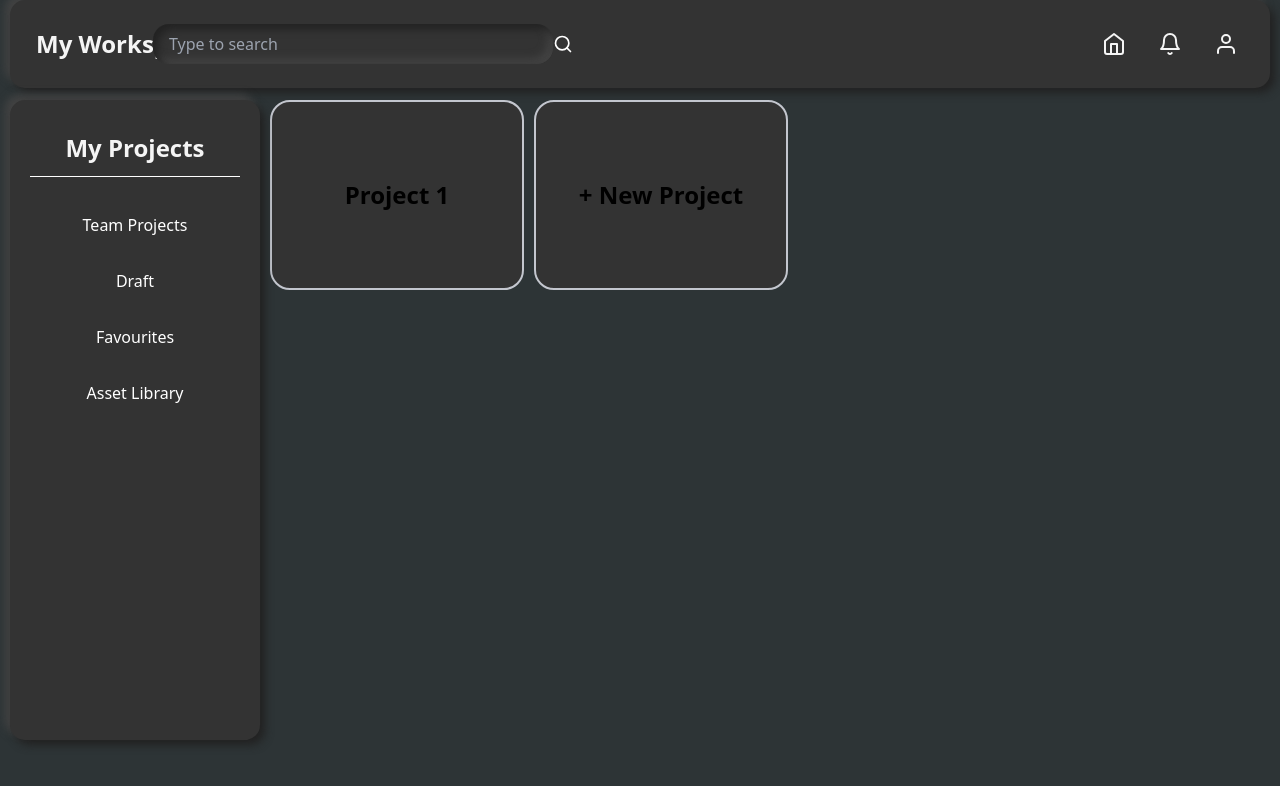
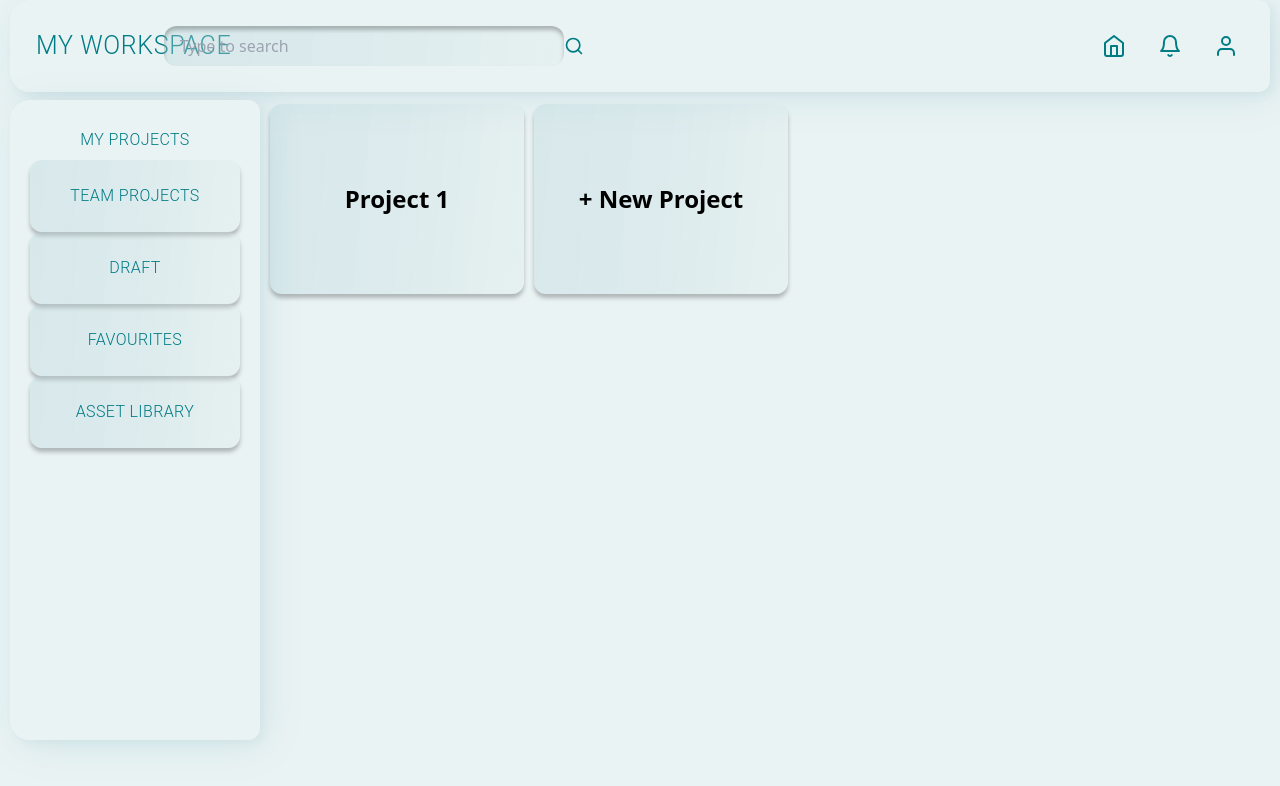
Before and after one commit to GirishMaity/XRC-Assignment, a React (Create React App) app: page /dashboard in a window 1280 px wide. Shown: the top 786 px of the page. Built offline with nearby package versions, Linux system fonts and the light colour scheme.

Commit message:
Light Mode

```diff
--- a/src/components/Cards4.js
+++ b/src/components/Cards4.js
@@ -14,12 +14,21 @@ const Card = styled.div`
   height: 190px;
   margin-right: 10px;
   border-radius: 20px;
-  background-color: #333;
+
   position: relative;
   padding: 1.8rem;
-  border: 2px solid #c3c6ce;
+
   transition: 0.5s ease-out;
   overflow: visible;
+  background: linear-gradient(
+      95.73deg,
+      rgba(0, 118, 135, 0.08) 0.9%,
+      rgba(0, 118, 135, 0.06) 52.54%,
+      rgba(0, 118, 135, 0.02) 99.06%
+    ),
+    rgba(235, 240, 241, 0.3);
+  border-radius: 12px;
+  box-shadow: 0px 4px 4px rgba(0, 0, 0, 0.25);
   &:hover {
     border-color: #008bf8;
     box-shadow: 5px 5px 8px #222, -5px -5px 8px #444;
--- a/src/components/Dashboard.js
+++ b/src/components/Dashboard.js
@@ -5,7 +5,8 @@ import styled from "styled-components";
 import Cards4 from "./Cards4";
 
 const Container = styled.div`
-  background: #2d3436;
+  background: rgba(234, 243, 244, 1);
+
   height: 100vh;
 `;
 
--- a/src/components/LandingPage.js
+++ b/src/components/LandingPage.js
@@ -3,19 +3,22 @@ import { Link } from "react-router-dom";
 import styled from "styled-components";
 
 const Container = styled.div`
-  background: #2d3436;
+  background: rgba(234, 243, 244, 1);
+
+  height: 100vh;
   display: flex;
   flex-direction: column;
   align-items: center;
   justify-content: center;
-  height: 100vh;
 `;
 
 const Text = styled.h1`
-  color: #fff;
+  color: #3f455a;
   font-size: 4rem;
   text-shadow: 2px 2px #636e72;
-  font-family: "Damion", cursive;
+  font-family: "SF Pro Text";
+  font-style: normal;
+  font-weight: 700;
 `;
 
 const Button = styled.button`
@@ -23,21 +26,23 @@ const Button = styled.button`
   height: 3rem;
   width: 20rem;
   border-radius: 10px;
-  background: linear-gradient(315deg, #494949, #3d3d3d);
+
   justify-content: center;
   align-items: center;
-  box-shadow: 2px 2px 5px rgba(0, 0, 0, 0.5),
-    -3px -3px 7px rgba(255, 255, 255, 0.05);
-  font-family: "Damion", cursive;
   border: none;
   font-size: 16px;
   color: rgb(161, 161, 161);
   transition: 500ms;
-  &:hover {
-    box-shadow: inset 2px 2px 5px rgba(0, 0, 0, 0.5),
-      inset -3px -3px 7px rgba(255, 255, 255, 0.05);
-    color: #3498db;
-    transition: 500ms;
+  background-color: #008bf8;
+  color: #fff;
+  border-radius: 12px;
+  box-shadow: 2px 2px 5px rgba(0, 0, 0, 0.5),
+    -3px -3px 7px rgba(255, 255, 255, 0.05);
+  transition: 0.3s;
+  &:focus {
+    box-shadow: inset 1px 1px 1px rgba(0, 0, 0, 0.5),
+      inset -1px -1px 2px rgba(255, 255, 255, 0.05);
+    transition: 0.3s;
   }
 `;
 
--- a/src/components/Login.js
+++ b/src/components/Login.js
@@ -3,28 +3,70 @@ import { Link } from "react-router-dom";
 import { useNavigate } from "react-router-dom";
 import styled from "styled-components";
 
+const Background = styled.div`
+  background: rgba(234, 243, 244, 1);
+  display: flex;
+  align-items: center;
+  justify-content: center;
+
+  height: 100vh;
+`;
+
 const Container = styled.div`
-  background: #2d3436;
+  // position: relative;
   display: flex;
   flex-direction: column;
   align-items: center;
   justify-content: center;
-  height: 100vh;
+  width: 375px;
+  height: 500px;
+  left: 532px;
+  top: 62px;
+
+  background: linear-gradient(
+      95.73deg,
+      rgba(0, 118, 135, 0.08) 0.9%,
+      rgba(0, 118, 135, 0.06) 52.54%,
+      rgba(0, 118, 135, 0.02) 99.06%
+    ),
+    rgba(235, 240, 241, 0.3);
+  border-radius: 24px;
+  box-shadow: 0px 4px 4px rgba(0, 0, 0, 0.25);
+`;
+
+const Text = styled.div`
+  position: relative;
+  display: flex;
+  align-items: center;
+  justify-content: center;
+  // width: 303px;
+  // height: 24px;
+  // left: 36px;
+  // top: 15px;
+
+  font-family: "SF Pro Text";
+  font-style: normal;
+  font-weight: 700;
+  font-size: 50px;
+  line-height: 24px;
+
+  text-align: center;
+
+  /* Silver/700 */
+
+  color: #3f455a;
 `;
 
 const Input = styled.input`
-  width: 20rem;
-  height: 3rem;
-  margin: 12px;
-  font-family: "Damion", cursive;
-  border: none;
-  padding: 1rem;
+  position: relative;
+  top: 4rem;
+  width: 17rem;
+  height: 2rem;
+
+  background: #e1e3ea;
+
+  box-shadow: inset -3px -3px 6px #ffffff, inset 3px 3px 6px #c4c7d4;
   border-radius: 10px;
-  background: #333;
-  color: rgb(161, 161, 161);
-  box-shadow: inset 2px 2px 5px rgba(0, 0, 0, 0.5),
-    inset -3px -3px 7px rgba(255, 255, 255, 0.05);
-  transition: 0.3s;
   &:focus {
     box-shadow: inset 1px 1px 1px rgba(0, 0, 0, 0.5),
       inset -1px -1px 2px rgba(255, 255, 255, 0.05);
@@ -33,25 +75,29 @@ const Input = styled.input`
 `;
 
 const Button = styled.button`
-  margin: 12px;
-  height: 3rem;
-  width: 20rem;
-  border-radius: 10px;
-  background: linear-gradient(315deg, #494949, #3d3d3d);
+  display: flex;
+  //flex-direction: column;
   justify-content: center;
   align-items: center;
+  padding: 10px;
+  gap: 10px;
+
+  position: relative;
+  width: 303px;
+  height: 44px;
+  //left: 36px;
+  top: 6rem;
+
+  background-color: #008bf8;
+  color: #fff;
+  border-radius: 12px;
   box-shadow: 2px 2px 5px rgba(0, 0, 0, 0.5),
     -3px -3px 7px rgba(255, 255, 255, 0.05);
-  font-family: "Damion", cursive;
-  border: none;
-  font-size: 16px;
-  color: rgb(161, 161, 161);
-  transition: 500ms;
-  &:hover {
-    box-shadow: inset 2px 2px 5px rgba(0, 0, 0, 0.5),
-      inset -3px -3px 7px rgba(255, 255, 255, 0.05);
-    color: #3498db;
-    transition: 500ms;
+  transition: 0.3s;
+  &:focus {
+    box-shadow: inset 1px 1px 1px rgba(0, 0, 0, 0.5),
+      inset -1px -1px 2px rgba(255, 255, 255, 0.05);
+    transition: 0.3s;
   }
 `;
 
@@ -86,18 +132,21 @@ const Login = () => {
   };
 
   return (
+    <Background>
       <Container>
+        <Text>Login</Text>
         <form>
           <Input
-          placeholder="Full name"
+            placeholder=" Full name"
             type="text"
             name="name"
             value={userData.name}
             onChange={handleChange}
           />
           <br />
+          <br />
           <Input
-          placeholder="Email"
+            placeholder=" Email"
             type="text"
             name="email"
             value={userData.email}
@@ -113,6 +162,7 @@ const Login = () => {
           </Button>
         </form>
       </Container>
+    </Background>
   );
 };
 
--- a/src/components/Navbar.js
+++ b/src/components/Navbar.js
@@ -9,10 +9,12 @@ const NavbarContainer = styled.div`
   align-items: center;
   flex-wrap: wrap;
   padding: 16px;
-  background-color: #333;
-  box-shadow: 5px 5px 8px #222, -5px -5px 8px #444;
+  background: #eaf3f4;
+  box-shadow: 4px 4px 10px rgba(0, 118, 135, 0.05),
+    6px 6px 40px rgba(0, 118, 135, 0.1);
+  border-radius: 20px 12px 12px 20px;
   transition: all 0.3s ease;
-  border-radius: 15px 15px 15px 15px;
+
   left: 10px;
   width: auto;
   margin-left: 10px;
@@ -21,9 +23,16 @@ const NavbarContainer = styled.div`
 
 const NavbarBrand = styled.h1`
   margin: 10px;
-  font-size: 24px;
-  font-weight: bold;
-  color: #f5f5f5;
+  font-family: "Roboto";
+  font-style: normal;
+  font-weight: 300;
+  font-size: 25px;
+  line-height: 40px;
+
+  letter-spacing: 0.025em;
+  text-transform: uppercase;
+
+  color: #007c84;
 `;
 
 const NavbarLinks = styled.ul`
@@ -38,7 +47,7 @@ const NavbarLink = styled.li`
   font-size: 18px;
   font-weight: bold;
   text-transform: uppercase;
-  color: #f5f5f5;
+  color: rgba(0, 124, 132, 1);
   text-shadow: 2px 2px 10px rgba(0, 0, 0, 0.3),
     -2px -2px 10px rgba(255, 255, 255, 0.3);
   &:hover {
@@ -50,23 +59,36 @@ const DropdownMenu = styled.div`
   position: absolute;
   top: 98px;
   right: 10px;
-  background-color: #333;
-  box-shadow: 2px 2px 10px rgba(255, 255, 255, 0.3),
-    -2px -2px 10px rgba(0, 0, 0, 0.3);
-  padding: 15px;
-  border-radius: 15px 15px 15px 15px;
-  color: #f5f5f5;
+  background: linear-gradient(
+      95.73deg,
+      rgba(0, 118, 135, 0.08) 0.9%,
+      rgba(0, 118, 135, 0.06) 52.54%,
+      rgba(0, 118, 135, 0.02) 99.06%
+    ),
+    rgba(235, 240, 241, 0.3);
+  border-radius: 12px;
+  box-shadow: 0px 4px 4px rgba(0, 0, 0, 0.25);
+  color: rgba(0, 124, 132, 1);
   display: ${(props) => (props.isOpen ? "block" : "none")};
 `;
 
 const DropdownLink = styled(Link)`
   display: block;
   padding: 0.5rem;
-  color: #fff;
+  color: rgba(0, 124, 132, 1);
   text-decoration: none;
   transition: all 0.3s ease;
   &:hover {
-    background-color: #444;
+    background: #007c84;
+    color: #fff;
+    /* Shadow 01 */
+
+    box-shadow: 0px 15px 80px rgba(0, 124, 132, 0.13),
+      0px 5.47525px 40.9132px rgba(0, 124, 132, 0.0896976),
+      0px 2.65813px 30.1634px rgba(0, 124, 132, 0.0723178),
+      0px 1.30307px 21.8208px rgba(0, 124, 132, 0.0576822),
+      0px 0.515234px 12.1225px rgba(0, 124, 132, 0.0403024);
+    border-radius: 12px;
   }
 `;
 
@@ -84,14 +106,20 @@ const SearchForm = styled.form`
 const SearchInput = styled.input`
   width: 400px;
   margin-left: -500px;
-  background-color: #333;
-  color: #fff;
+  color: rgba(0, 124, 132, 1);
   padding: 0.5rem 1rem;
-  border-radius: 1rem;
-  border: none;
-  box-shadow: inset 5px 5px 8px #222, inset -5px -5px 8px #444;
+  background: linear-gradient(
+      95.73deg,
+      rgba(0, 118, 135, 0.08) 0.9%,
+      rgba(0, 118, 135, 0.06) 52.54%,
+      rgba(0, 118, 135, 0.02) 99.06%
+    ),
+    rgba(235, 240, 241, 0.3);
+  box-shadow: inset 0px 4px 4px rgba(0, 0, 0, 0.25);
+  border-radius: 12px;
   &:focus {
-    box-shadow: inset 2px 2px 8px #222, inset -2px -2px 8px #444;
+    box-shadow: inset 2px 2px 8px rgba(0, 0, 0, 0.25),
+      inset -2px -2px 8px rgba(0, 0, 0, 0.25);
     outline: none;
   }
 `;
@@ -99,11 +127,11 @@ const SearchInput = styled.input`
 const SearchButton = styled.button`
   background-color: transparent;
   border: none;
-  color: #fff;
+  color: rgba(0, 124, 132, 1);
   cursor: pointer;
   transition: all 0.3s ease;
   &:hover {
-    color: #ddd;
+    transform: scale(1.2);
   }
   &:active {
     color: #bbb;
--- a/src/components/SideBar.js
+++ b/src/components/SideBar.js
@@ -8,33 +8,67 @@ const SidebarContainer = styled.div`
   position: fixed;
   left: 10px;
   top: 100px;
-  background-color: #333;
-  box-shadow: 5px 5px 8px #222, -5px -5px 8px #444;
+  background: #eaf3f4;
+  box-shadow: 4px 4px 10px rgba(0, 118, 135, 0.05),
+    6px 6px 40px rgba(0, 118, 135, 0.1);
+  border-radius: 20px 12px 12px 20px;
+
   transition: all 0.3s ease;
   z-index: 1;
   overflow: auto;
   padding: 20px;
-  border-radius: 15px 15px 15px 15px;
 `;
 
 const SidebarLink = styled(Link)`
   display: block;
   padding: 1rem;
-  color: #fff;
+  color: rgba(0, 124, 132, 1);
+  font-family: "Roboto";
+  font-style: normal;
+  font-weight: 300;
+  font-size: 16px;
+  line-height: 40px;
+
+  letter-spacing: 0.025em;
+  text-transform: uppercase;
+
+  background: linear-gradient(
+      95.73deg,
+      rgba(0, 118, 135, 0.08) 0.9%,
+      rgba(0, 118, 135, 0.06) 52.54%,
+      rgba(0, 118, 135, 0.02) 99.06%
+    ),
+    rgba(235, 240, 241, 0.3);
+  border-radius: 12px;
+  box-shadow: 0px 4px 4px rgba(0, 0, 0, 0.25);
   text-decoration: none;
   transition: all 0.3s ease;
   &:hover {
-    background-color: #444;
+    background: #007c84;
+    color: #fff;
+    /* Shadow 01 */
+
+    box-shadow: 0px 15px 80px rgba(0, 124, 132, 0.13),
+      0px 5.47525px 40.9132px rgba(0, 124, 132, 0.0896976),
+      0px 2.65813px 30.1634px rgba(0, 124, 132, 0.0723178),
+      0px 1.30307px 21.8208px rgba(0, 124, 132, 0.0576822),
+      0px 0.515234px 12.1225px rgba(0, 124, 132, 0.0403024);
+    border-radius: 12px;
   }
 `;
 
 const SidebarText = styled.h1`
   font-weight: bold;
-  color: #f5f5f5;
-  font-size: 1.5rem;
-  margin: 0 0 20px 0;
-  padding: 10px 0;
-  border-bottom: 1px solid white;
+  font-family: "Roboto";
+  font-style: normal;
+  font-weight: 300;
+  font-size: 16px;
+  line-height: 40px;
+
+  letter-spacing: 0.025em;
+  text-transform: uppercase;
+
+  color: #007c84;
 `;
 
 const SideBar = () => {
```
Lines whose indentation alone changed are shown as unchanged.
